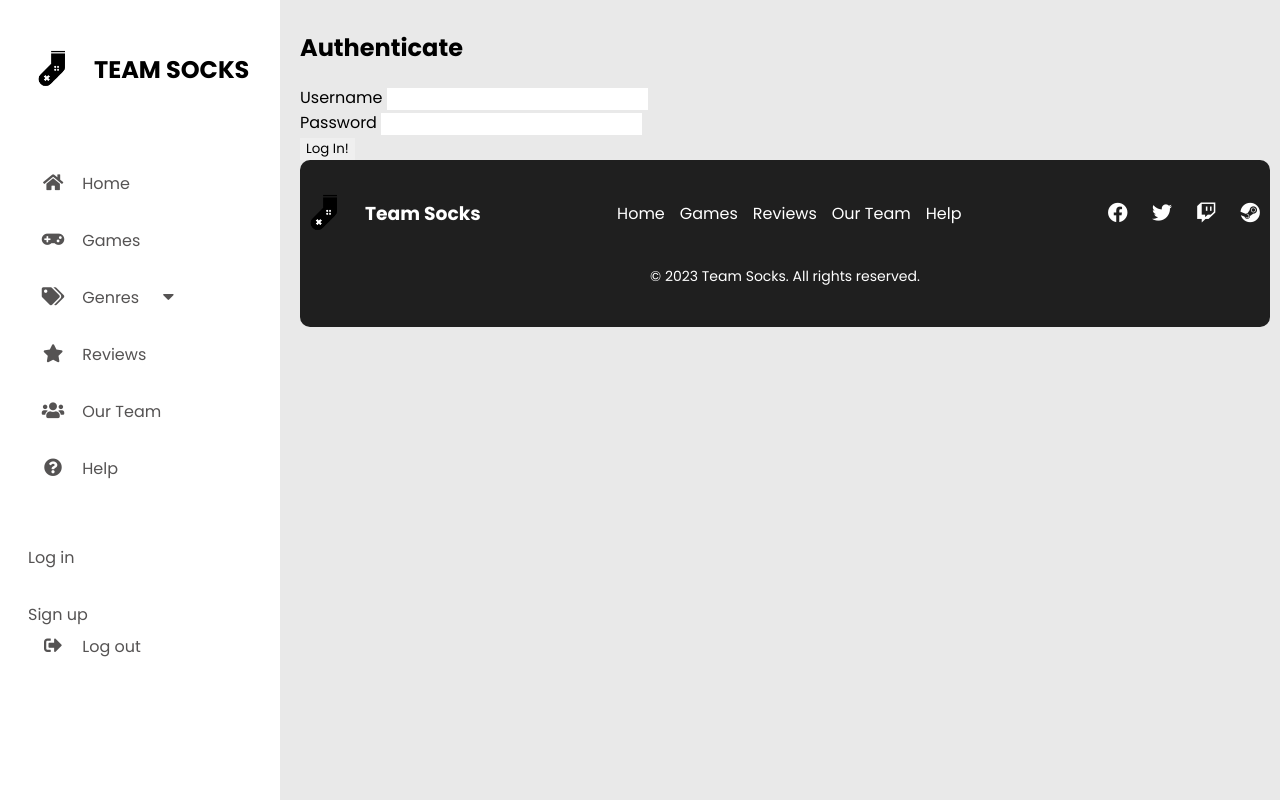
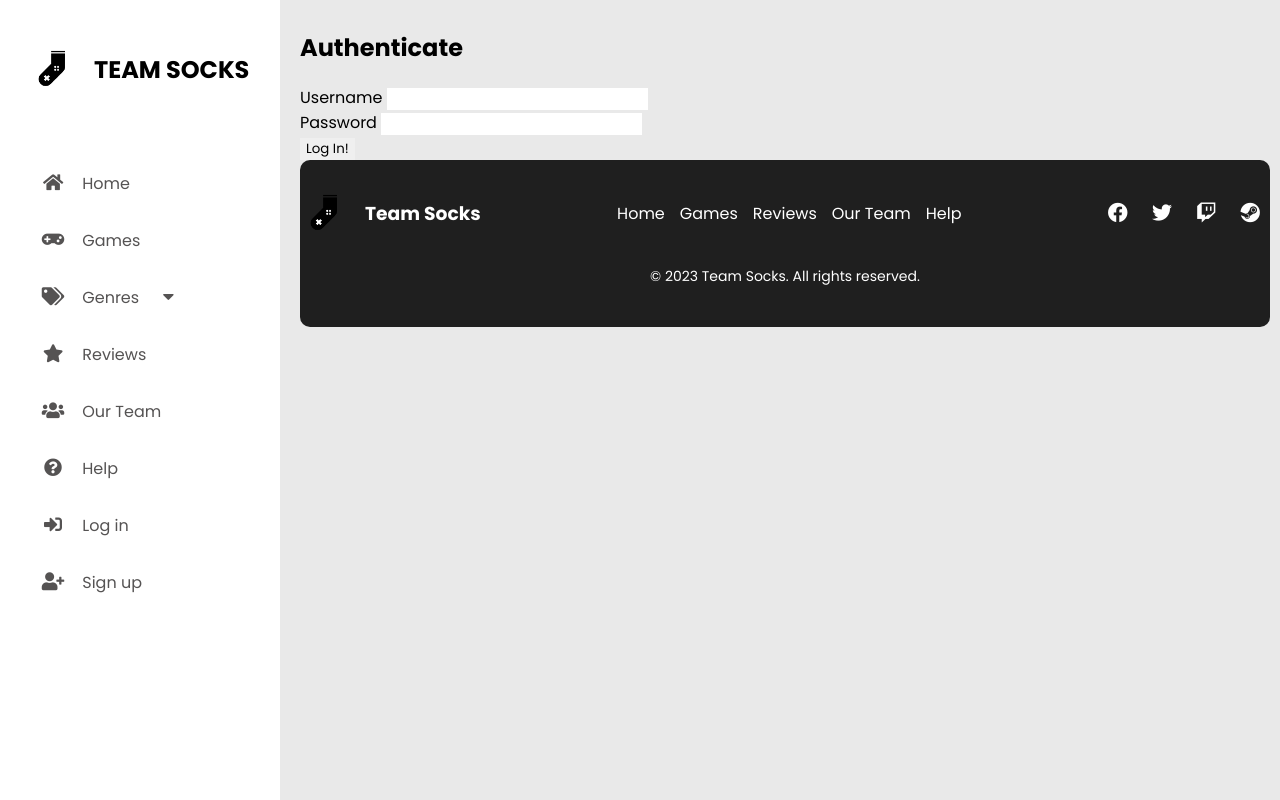
Before and after one commit to histefanhere/cs235-2023-gameswebapp-assignment-alas165_szdr400_hhu354, a Flask app: page /authentication/login in a window 1280 px wide. Run offline with Flask 3, Linux system fonts and the light colour scheme; some libraries are stand-ins or nearby versions.

Commit message:
Implemented logout
logout button clears session and redirects user to home page.
navbar now only shows login/signup if not signed in. and only shows logout if signed in.

```diff
--- a/games/authentication/authentication.py
+++ b/games/authentication/authentication.py
@@ -13,7 +13,7 @@ import games.authentication.services as services
 
 authentication_blueprint = Blueprint('auth_bp', __name__, url_prefix='/authentication')
 
-class PasswordValid():
+class PasswordValid(): # I feel like a lot of this stuff should be in services, but It's here in the covid app, so I guess this is where it should be.
     def __init__(self, message=None):
         if not message:
             message = 'Password must be at least 8 characters long, contain at least one uppercase letter, one lowercase letter, and one digit.'
@@ -93,6 +93,11 @@ def login():
         form_url=url_for('auth_bp.login')
     )
 
+@authentication_blueprint.route('/logout')
+def logout():
+    session.clear()
+    return redirect(url_for('home'))
+
 
 def login_required(view):
     @wraps(view)
--- a/games/templates/layout.html
+++ b/games/templates/layout.html
@@ -72,22 +72,26 @@
                 <span class="nav-item">Help</span>
               </a>
             </li>
-            <li> <!-- This should only exist if we're already signed in -->
-              <a href="#" class="logout">
+            {% if 'username' in session %}
+              <li>
+                <a href="{{ url_for('auth_bp.logout') }}" class="logout">
                   <i class="fas fa-sign-out-alt"></i>
                   <span class="nav-item">Log out</span>
                 </a>
               </li>
+            {% else %}
               <li>
-              <!-- And these should only exist if we're not already signed in -->
                 <a href="{{ url_for('auth_bp.login') }}" class="login">
-                <!-- Someone else can add these icons -->
+                  <i class="fas fa-sign-in-alt"></i>
                   <span class="nav-item">Log in</span>
               </li>
               <li>
                 <a href="{{ url_for('auth_bp.register') }}" class="signup">
+                  <i class="fas fa-user-plus"></i>
                   <span class="nav-item">Sign up</span>
                 </a>
+              </li>
+            {% endif %}
           </div>
         </ul>
       </div>
```
Lines whose indentation alone changed are shown as unchanged.
